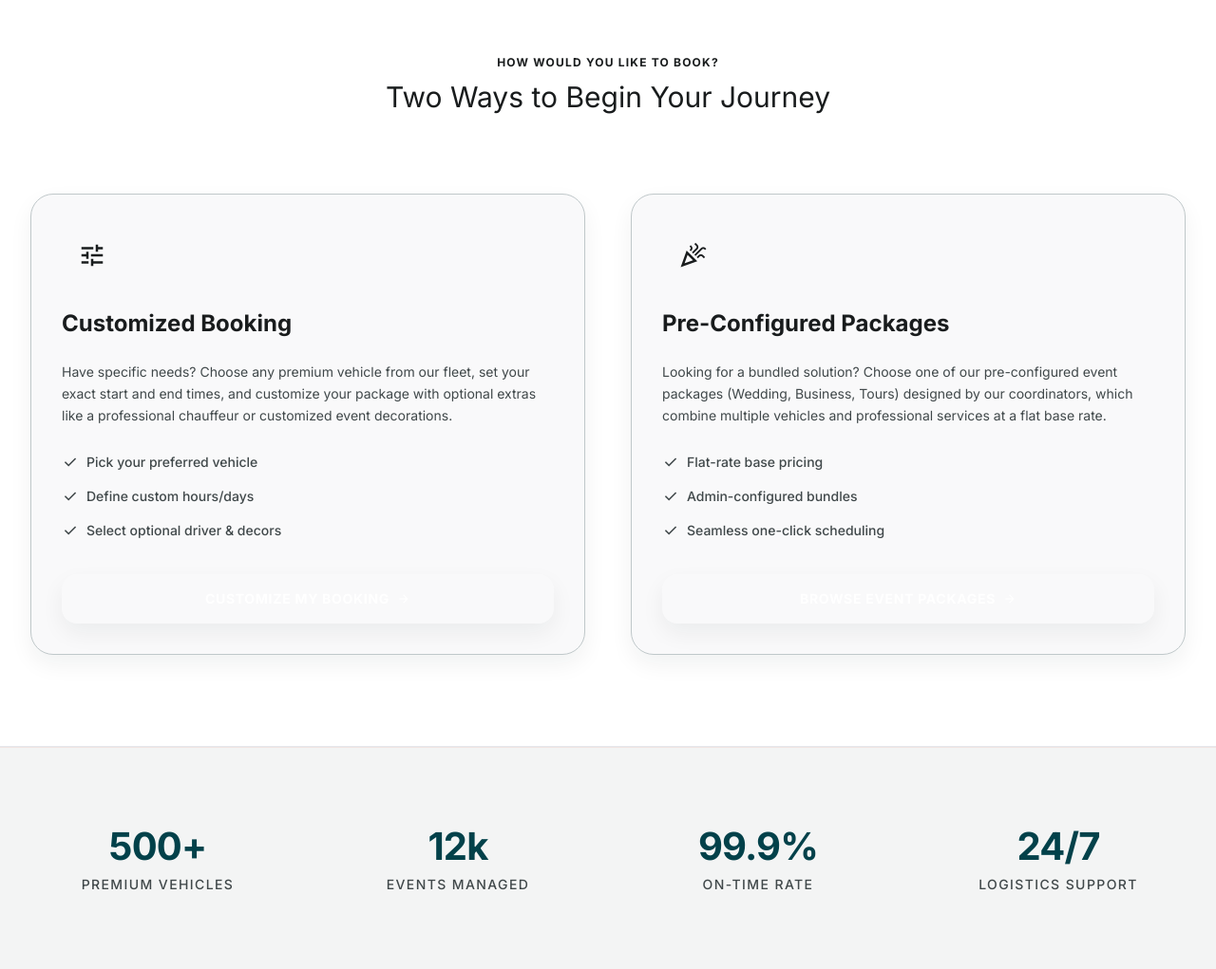
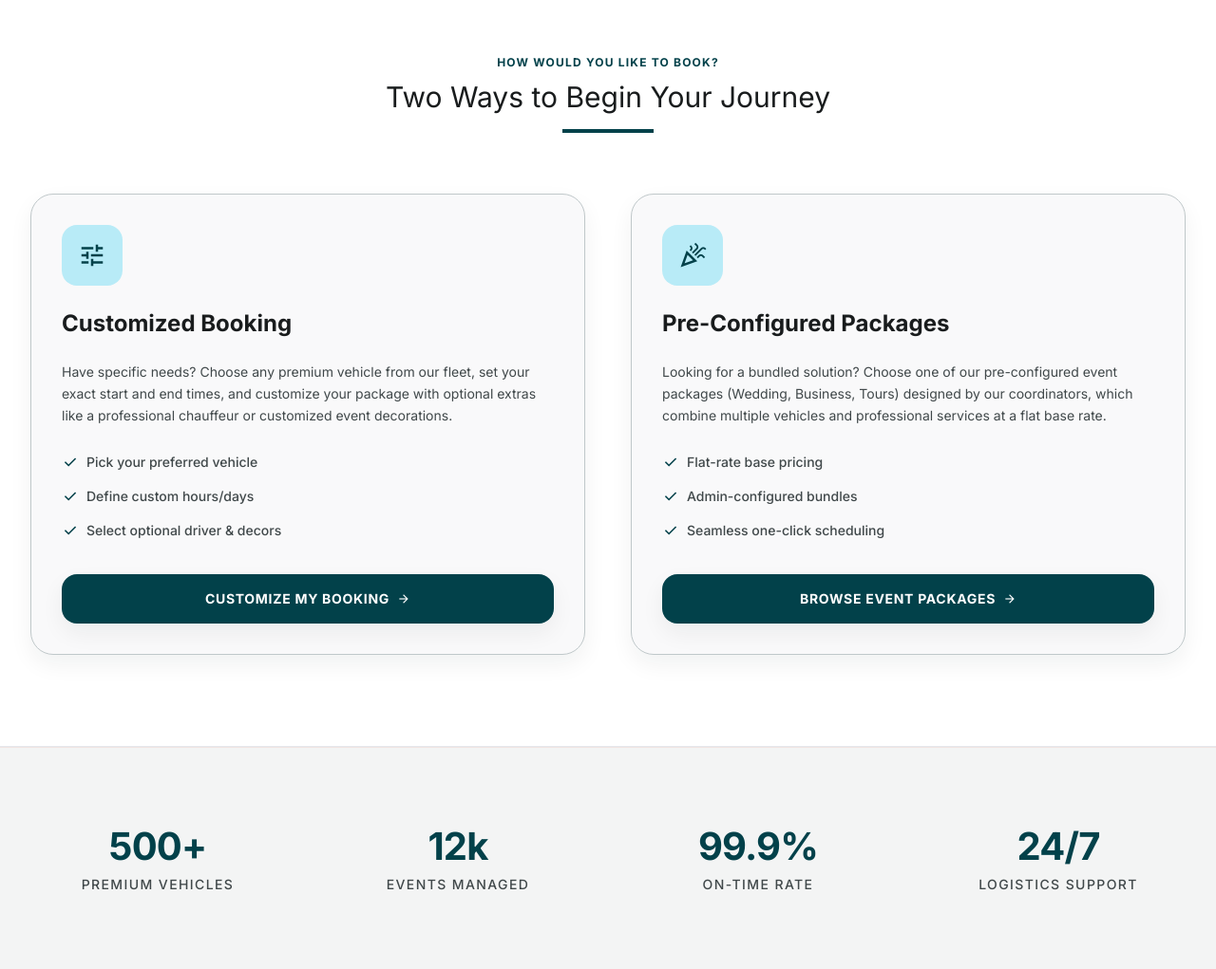
Before and after one commit to chathurangipathirana/Event-Based-Vehicle-Rental-Management-System-, a PHP site: page /public/index.php in a window 1280 px wide. Shown: the part 979-2000 px from the top of the page at 95% size. Run offline with PHP 8.4, Linux system fonts and the light colour scheme; data comes from the database, SQL or seed files in the repository.

Commit message:
users view

```diff
--- a/user-site/includes/navbar.php
+++ b/user-site/includes/navbar.php
@@ -7,23 +7,23 @@ $current_page = basename($_SERVER['PHP_SELF']);
 ?>
 <header class="fixed top-0 w-full z-50 bg-white/95 dark:bg-gray-900/95 backdrop-blur-md border-b border-gray-200 dark:border-gray-800 shadow-sm">
     <nav class="max-w-[1440px] mx-auto flex justify-between items-center px-8 h-16">
-        <a href="index.php" class="text-xl font-black text-cyan-600 dark:text-cyan-500 uppercase italic flex items-center gap-2">
-            <span class="material-symbols-outlined text-2xl text-cyan-600">directions_car</span>
+        <a href="index.php" class="text-xl font-black text-primary dark:text-red-500 uppercase italic flex items-center gap-2">
+            <span class="material-symbols-outlined text-2xl text-primary">directions_car</span>
             FleetElite
         </a>
         <div class="hidden md:flex gap-8 items-center">
-            <a class="font-medium <?php echo $current_page == 'index.php' ? 'text-cyan-600 font-semibold border-b-2 border-cyan-600 pb-1' : 'text-gray-600 hover:text-cyan-600'; ?> transition-colors duration-200" href="index.php">Home</a>
-            <a class="font-medium <?php echo $current_page == 'vehicles.php' ? 'text-cyan-600 font-semibold border-b-2 border-cyan-600 pb-1' : 'text-gray-600 hover:text-cyan-600'; ?> transition-colors duration-200" href="vehicles.php">Vehicles</a>
-            <a class="font-medium <?php echo $current_page == 'packages.php' ? 'text-cyan-600 font-semibold border-b-2 border-cyan-600 pb-1' : 'text-gray-600 hover:text-cyan-600'; ?> transition-colors duration-200" href="packages.php">Packages</a>
+            <a class="font-medium <?php echo $current_page == 'index.php' ? 'text-primary font-semibold border-b-2 border-primary pb-1' : 'text-gray-600 hover:text-primary'; ?> transition-colors duration-200" href="index.php">Home</a>
+            <a class="font-medium <?php echo $current_page == 'vehicles.php' ? 'text-primary font-semibold border-b-2 border-primary pb-1' : 'text-gray-600 hover:text-primary'; ?> transition-colors duration-200" href="vehicles.php">Vehicles</a>
+            <a class="font-medium <?php echo $current_page == 'packages.php' ? 'text-primary font-semibold border-b-2 border-primary pb-1' : 'text-gray-600 hover:text-primary'; ?> transition-colors duration-200" href="packages.php">Packages</a>
 
 
             <?php if (isset($_SESSION['user_id'])): ?>
-                <a class="font-medium <?php echo $current_page == 'dashboard.php' ? 'text-cyan-600 font-semibold border-b-2 border-cyan-600 pb-1' : 'text-gray-600 hover:text-cyan-600'; ?> transition-colors duration-200" href="dashboard.php">Dashboard</a>
-                <a class="font-medium <?php echo $current_page == 'my-bookings.php' ? 'text-cyan-600 font-semibold border-b-2 border-cyan-600 pb-1' : 'text-gray-600 hover:text-cyan-600'; ?> transition-colors duration-200" href="my-bookings.php">My Bookings</a>
-                <a class="bg-cyan-600 hover:bg-cyan-700 text-white px-5 py-2 font-bold rounded-xl active:scale-95 duration-150 transition-transform shadow-sm" href="logout.php">Logout</a>
+                <a class="font-medium <?php echo $current_page == 'dashboard.php' ? 'text-primary font-semibold border-b-2 border-primary pb-1' : 'text-gray-600 hover:text-primary'; ?> transition-colors duration-200" href="dashboard.php">Dashboard</a>
+                <a class="font-medium <?php echo $current_page == 'my-bookings.php' ? 'text-primary font-semibold border-b-2 border-primary pb-1' : 'text-gray-600 hover:text-primary'; ?> transition-colors duration-200" href="my-bookings.php">My Bookings</a>
+                <a class="bg-primary hover:bg-red-700 text-white px-5 py-2 font-bold rounded-xl active:scale-95 duration-150 transition-transform shadow-sm" href="logout.php">Logout</a>
             <?php else: ?>
-                <a class="font-medium <?php echo $current_page == 'login.php' ? 'text-cyan-600 font-semibold border-b-2 border-cyan-600 pb-1' : 'text-gray-600 hover:text-cyan-600'; ?> transition-colors duration-200" href="login.php">Login</a>
-                <a class="bg-cyan-600 hover:bg-cyan-700 text-white px-5 py-2 font-bold rounded-xl active:scale-95 duration-150 transition-transform shadow-sm" href="register.php">Sign Up</a>
+                <a class="font-medium <?php echo $current_page == 'login.php' ? 'text-primary font-semibold border-b-2 border-primary pb-1' : 'text-gray-600 hover:text-primary'; ?> transition-colors duration-200" href="login.php">Login</a>
+                <a class="bg-primary hover:bg-red-700 text-white px-5 py-2 font-bold rounded-xl active:scale-95 duration-150 transition-transform shadow-sm" href="register.php">Sign Up</a>
             <?php endif; ?>
         </div>
     </nav>
--- a/user-site/public/index.php
+++ b/user-site/public/index.php
@@ -16,12 +16,42 @@ $eventTypes = $stmtEvent->fetchAll();
 <?php require_once '../includes/navbar.php'; ?>
 
 <main class="pt-16">
+    <style>
+        .hero-slide {
+            opacity: 0;
+            transition: opacity 2s ease-in-out, transform 8s ease-out;
+            transform: scale(1);
+        }
+        .hero-slide.active {
+            opacity: 1;
+            transform: scale(1.1); /* 3D-like zoom effect */
+            z-index: 1;
+        }
+    </style>
     <!-- Hero Section -->
     <section class="relative h-[870px] w-full flex items-center overflow-hidden">
-        <div class="absolute inset-0 z-0">
-            <img class="w-full h-full object-cover grayscale-[0.2] contrast-[1.1]" alt="A high-end luxury black sedan parked in front of a sleek, modern architectural building during twilight. The scene is illuminated by cool blue hour light with warm interior glows from the windows. The overall aesthetic is professional, premium, and sophisticated, utilizing a corporate color palette with deep blacks and sharp reflections." src="https://images.unsplash.com/photo-1555215695-3004980ad54e?w=1920&h=1080&fit=crop&crop=center"/>
-            <div class="absolute inset-0 bg-gradient-to-r from-black/80 via-black/40 to-transparent"></div>
+        <div class="absolute inset-0 z-0 bg-black" id="hero-slider">
+            <img class="hero-slide active absolute inset-0 w-full h-full object-cover grayscale-[0.2] contrast-[1.1]" src="https://images.unsplash.com/photo-1555215695-3004980ad54e?w=1920&h=1080&fit=crop&crop=center" alt="Luxury black sedan"/>
+            <img class="hero-slide absolute inset-0 w-full h-full object-cover grayscale-[0.2] contrast-[1.1]" src="https://images.unsplash.com/photo-1563720223185-11003d516935?w=1920&h=1080&fit=crop&crop=center" alt="Premium sports car"/>
+            <img class="hero-slide absolute inset-0 w-full h-full object-cover grayscale-[0.2] contrast-[1.1]" src="https://images.unsplash.com/photo-1502877338535-766e1452684a?w=1920&h=1080&fit=crop&crop=center" alt="Classic luxury vehicle"/>
+            <img class="hero-slide absolute inset-0 w-full h-full object-cover grayscale-[0.2] contrast-[1.1]" src="https://images.unsplash.com/photo-1605559424843-9e4c228bf1c2?w=1920&h=1080&fit=crop&crop=center" alt="Corporate premium fleet"/>
+
+            <!-- Gradient Overlay -->
+            <div class="absolute inset-0 bg-gradient-to-r from-black/80 via-black/40 to-transparent z-10 pointer-events-none"></div>
         </div>
+
+        <script>
+            document.addEventListener('DOMContentLoaded', () => {
+                const slides = document.querySelectorAll('.hero-slide');
+                let currentSlide = 0;
+
+                setInterval(() => {
+                    slides[currentSlide].classList.remove('active');
+                    currentSlide = (currentSlide + 1) % slides.length;
+                    slides[currentSlide].classList.add('active');
+                }, 6000); // 6 seconds per slide
+            });
+        </script>
         <div class="relative z-10 max-w-[1440px] mx-auto w-full px-8">
             <div class="max-w-2xl">
                 <span class="text-primary font-bold tracking-widest uppercase text-label-sm mb-4 block">Precision in Motion</span>
@@ -46,16 +76,16 @@ $eventTypes = $stmtEvent->fetchAll();
     <section id="booking-options" class="py-24 bg-white border-y border-gray-150">
         <div class="max-w-7xl mx-auto px-8">
             <div class="text-center max-w-3xl mx-auto mb-16">
-                <span class="text-cyan-600 font-bold tracking-widest uppercase text-xs">How would you like to book?</span>
+                <span class="text-primary font-bold tracking-widest uppercase text-xs">How would you like to book?</span>
                 <h2 class="font-h2 text-3xl md:text-4xl font-extrabold text-gray-900 mt-2">Two Ways to Begin Your Journey</h2>
-                <div class="h-1 w-24 bg-cyan-600 mx-auto mt-4"></div>
+                <div class="h-1 w-24 bg-primary mx-auto mt-4"></div>
             </div>
 
             <div class="grid grid-cols-1 md:grid-cols-2 gap-12 max-w-5xl mx-auto">
                 <!-- Option 1: Customized Booking -->
                 <div class="bg-gray-50 border border-gray-200 rounded-3xl p-8 md:p-10 shadow-sm hover:shadow-xl transition-all duration-300 flex flex-col justify-between group">
                     <div class="space-y-6">
-                        <div class="w-16 h-16 rounded-2xl bg-cyan-50 flex items-center justify-center text-cyan-600 group-hover:bg-cyan-600 group-hover:text-white transition-colors duration-300">
+                        <div class="w-16 h-16 rounded-2xl bg-red-50 flex items-center justify-center text-primary group-hover:bg-primary group-hover:text-white transition-colors duration-300">
                             <span class="material-symbols-outlined text-3xl">tune</span>
                         </div>
                         <h3 class="text-2xl font-bold text-gray-900">Customized Booking</h3>
@@ -64,20 +94,20 @@ $eventTypes = $stmtEvent->fetchAll();
                         </p>
                         <ul class="space-y-2 text-sm text-gray-600 font-medium">
                             <li class="flex items-center gap-2">
-                                <span class="material-symbols-outlined text-cyan-600 text-lg">check</span>
+                                <span class="material-symbols-outlined text-primary text-lg">check</span>
                                 Pick your preferred vehicle
                             </li>
                             <li class="flex items-center gap-2">
-                                <span class="material-symbols-outlined text-cyan-600 text-lg">check</span>
+                                <span class="material-symbols-outlined text-primary text-lg">check</span>
                                 Define custom hours/days
                             </li>
                             <li class="flex items-center gap-2">
-                                <span class="material-symbols-outlined text-cyan-600 text-lg">check</span>
+                                <span class="material-symbols-outlined text-primary text-lg">check</span>
                                 Select optional driver & decors
                             </li>
                         </ul>
                     </div>
-                    <a href="vehicles.php" class="mt-8 inline-flex items-center justify-center gap-2 py-4 bg-cyan-600 hover:bg-cyan-700 text-white font-bold rounded-2xl transition-colors shadow-sm text-sm uppercase tracking-wider">
+                    <a href="vehicles.php" class="mt-8 inline-flex items-center justify-center gap-2 py-4 bg-primary hover:bg-red-700 text-white font-bold rounded-2xl transition-colors shadow-sm text-sm uppercase tracking-wider">
                         Customize My Booking
                         <span class="material-symbols-outlined text-sm">arrow_forward</span>
                     </a>
@@ -86,7 +116,7 @@ $eventTypes = $stmtEvent->fetchAll();
                 <!-- Option 2: Pre-Configured Packages -->
                 <div class="bg-gray-50 border border-gray-200 rounded-3xl p-8 md:p-10 shadow-sm hover:shadow-xl transition-all duration-300 flex flex-col justify-between group">
                     <div class="space-y-6">
-                        <div class="w-16 h-16 rounded-2xl bg-cyan-50 flex items-center justify-center text-cyan-600 group-hover:bg-cyan-600 group-hover:text-white transition-colors duration-300">
+                        <div class="w-16 h-16 rounded-2xl bg-red-50 flex items-center justify-center text-primary group-hover:bg-primary group-hover:text-white transition-colors duration-300">
                             <span class="material-symbols-outlined text-3xl">celebration</span>
                         </div>
                         <h3 class="text-2xl font-bold text-gray-900">Pre-Configured Packages</h3>
@@ -95,20 +125,20 @@ $eventTypes = $stmtEvent->fetchAll();
                         </p>
                         <ul class="space-y-2 text-sm text-gray-600 font-medium">
                             <li class="flex items-center gap-2">
-                                <span class="material-symbols-outlined text-cyan-600 text-lg">check</span>
+                                <span class="material-symbols-outlined text-primary text-lg">check</span>
                                 Flat-rate base pricing
                             </li>
                             <li class="flex items-center gap-2">
-                                <span class="material-symbols-outlined text-cyan-600 text-lg">check</span>
+                                <span class="material-symbols-outlined text-primary text-lg">check</span>
                                 Admin-configured bundles
                             </li>
                             <li class="flex items-center gap-2">
-                                <span class="material-symbols-outlined text-cyan-600 text-lg">check</span>
+                                <span class="material-symbols-outlined text-primary text-lg">check</span>
                                 Seamless one-click scheduling
                             </li>
                         </ul>
                     </div>
-                    <a href="packages.php" class="mt-8 inline-flex items-center justify-center gap-2 py-4 bg-cyan-600 hover:bg-cyan-700 text-white font-bold rounded-2xl transition-colors shadow-sm text-sm uppercase tracking-wider">
+                    <a href="packages.php" class="mt-8 inline-flex items-center justify-center gap-2 py-4 bg-primary hover:bg-red-700 text-white font-bold rounded-2xl transition-colors shadow-sm text-sm uppercase tracking-wider">
                         Browse Event Packages
                         <span class="material-symbols-outlined text-sm">arrow_forward</span>
                     </a>
```
